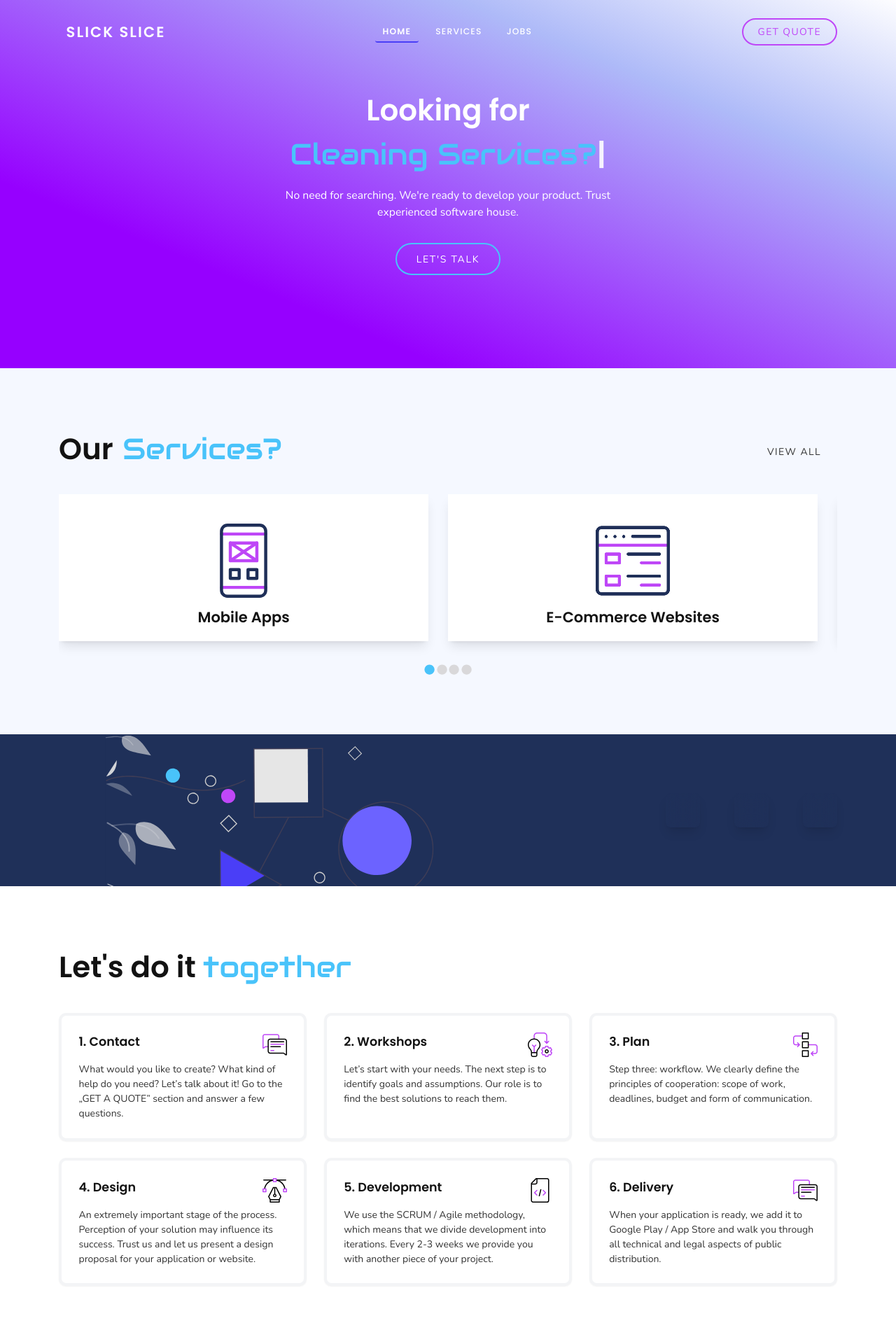
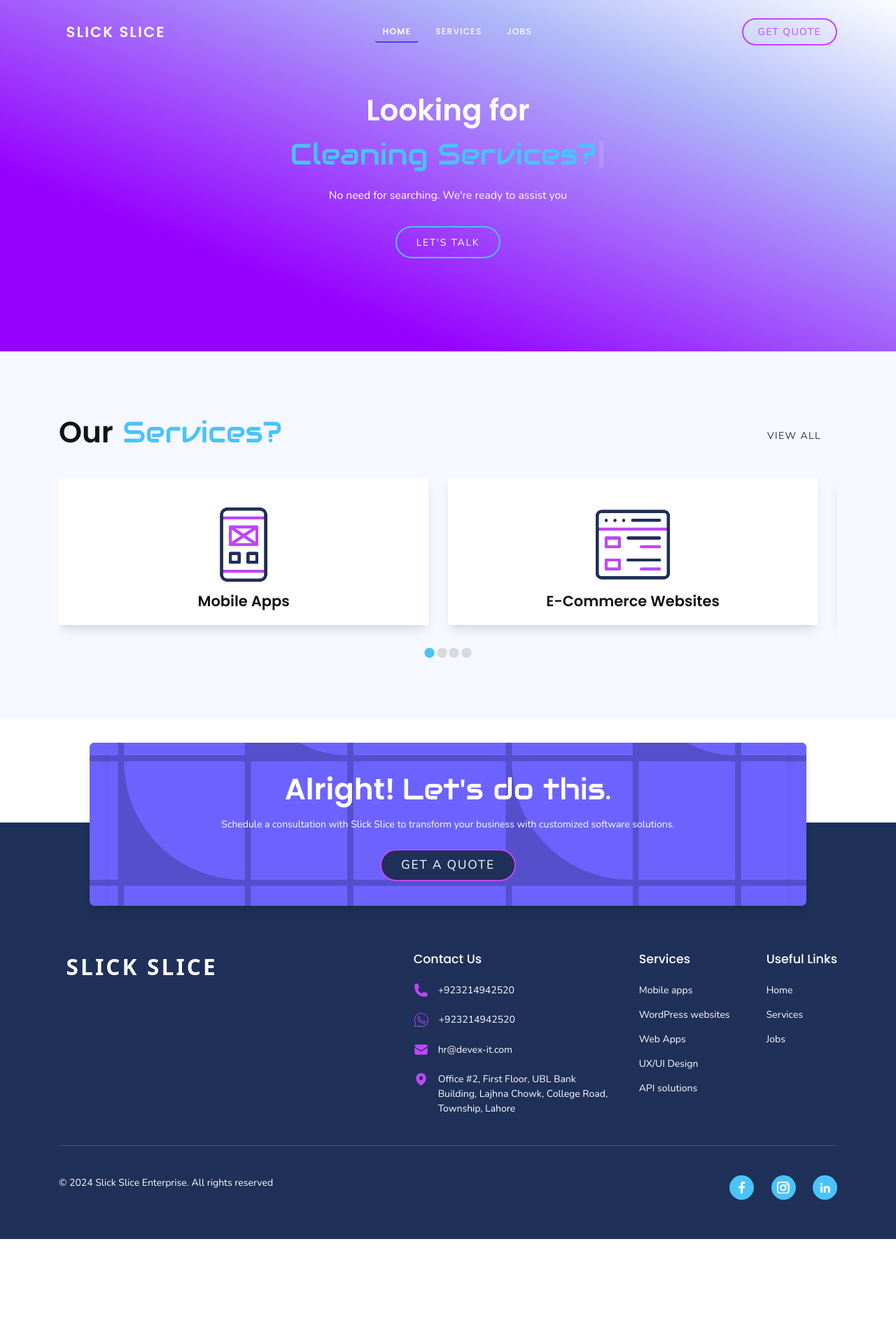
Before and after one commit to NabeelAhmad1225/slick-slice-2, a Next.js app: page / in a window 1280 px wide. Shown: the top 1920 px of the page at 70% size. After the commit the page ends 1770 px from the top, so only its background shows below. Built offline with nearby package versions, Linux system fonts and the light colour scheme; a web font is replaced by a local one.

Commit message:
minor changes

```diff
--- a/components/Footer.tsx
+++ b/components/Footer.tsx
@@ -14,7 +14,7 @@ import BgFooter from "./svgs/BgFooter";
 export default function Footer() {
   return (
     <>
-      <div className="container -mb-[8.5rem] -mt-[8.5rem]  relative z-10 overflow-hidden style-card">
+      <div className="container -mb-[8.5rem] -mt-[8.5rem]  relative z-10 overflow-hidden style-card mt-10">
         <BgFooter />
 
         <article className="relative z-10 px-10 py-10 overflow-hidden text-center style-card">
@@ -22,7 +22,7 @@ export default function Footer() {
             Alright! <strong className="!text-white">Let's do this.</strong>
           </h2>
           <p className="text-white ">
-            Schedule a consultation with Devex-IT to transform your business
+          Schedule a consultation with Slick Slice to transform your business
             with customized software solutions.
           </p>
           <Link href="/get-a-quote">
--- a/components/hero/HeroSection.tsx
+++ b/components/hero/HeroSection.tsx
@@ -7,7 +7,7 @@ export default function Hero() {
 
   useEffect(() => {
     const typed = new Typed(typeTarget.current, {
-      strings: ["IT services?", "Cleaning Services?", "Plumbing Services?"  ],
+      strings: ["IT services?", "Cleaning Services?", "Plumbing Services?"],
       typeSpeed: 100,
       backSpeed: 50,
       loop: true,
@@ -25,12 +25,10 @@ export default function Hero() {
             <h1 className="text-responsive-5xl font-bold text-heading font-heading text-white">
               Looking for
               <br />
-
               <strong className="h-[50px] text-5xl" ref={typeTarget}></strong>
             </h1>
             <p className="mt-2 lg:mt-3 text-responsive-lg text-white">
-              No need for searching. We're ready to develop your product. Trust
-              experienced software house.
+              No need for searching. We're ready to assist you
             </p>
 
             <button className="btn btn-lg btn-secondary  border-accent-2 mt-6 lg:mt-9">
--- a/components/hero/StatsSection.tsx
+++ b/components/hero/StatsSection.tsx
@@ -19,7 +19,7 @@ export default function StatsSection() {
 
   return (
     <>
-      <div className="wrapper bg-primary h-fit relative pt-container pb-container">
+      <div className="wrapper bg-primary h-fit relative pt-container pb-container ">
         <BgStats />
 
         <section className="container-fluid flex justify-center lg:justify-end w-full gap-container md:gap-10 lg:gap-container flex-wrap">
--- a/src/pages/index.tsx
+++ b/src/pages/index.tsx
@@ -39,23 +39,23 @@ export default function Home() {
         <ServiceSection2 />
       </motion.div>
 
-      <StatsSection />
+      {/* <StatsSection /> */}
 
-      <motion.div
+      {/* <motion.div
         initial={initial}
         whileInView={whileInView}
         viewport={{ once: true, amount: "some" }}
       >
         <StepsSection />
-      </motion.div>
+      </motion.div> */}
 
-      <motion.div
+      {/* <motion.div
         initial={initial}
         whileInView={whileInView}
         viewport={{ once: true, amount: "some" }}
       >
         <TestimonialSection />
-      </motion.div>
+      </motion.div> */}
     </>
   );
 }
```
